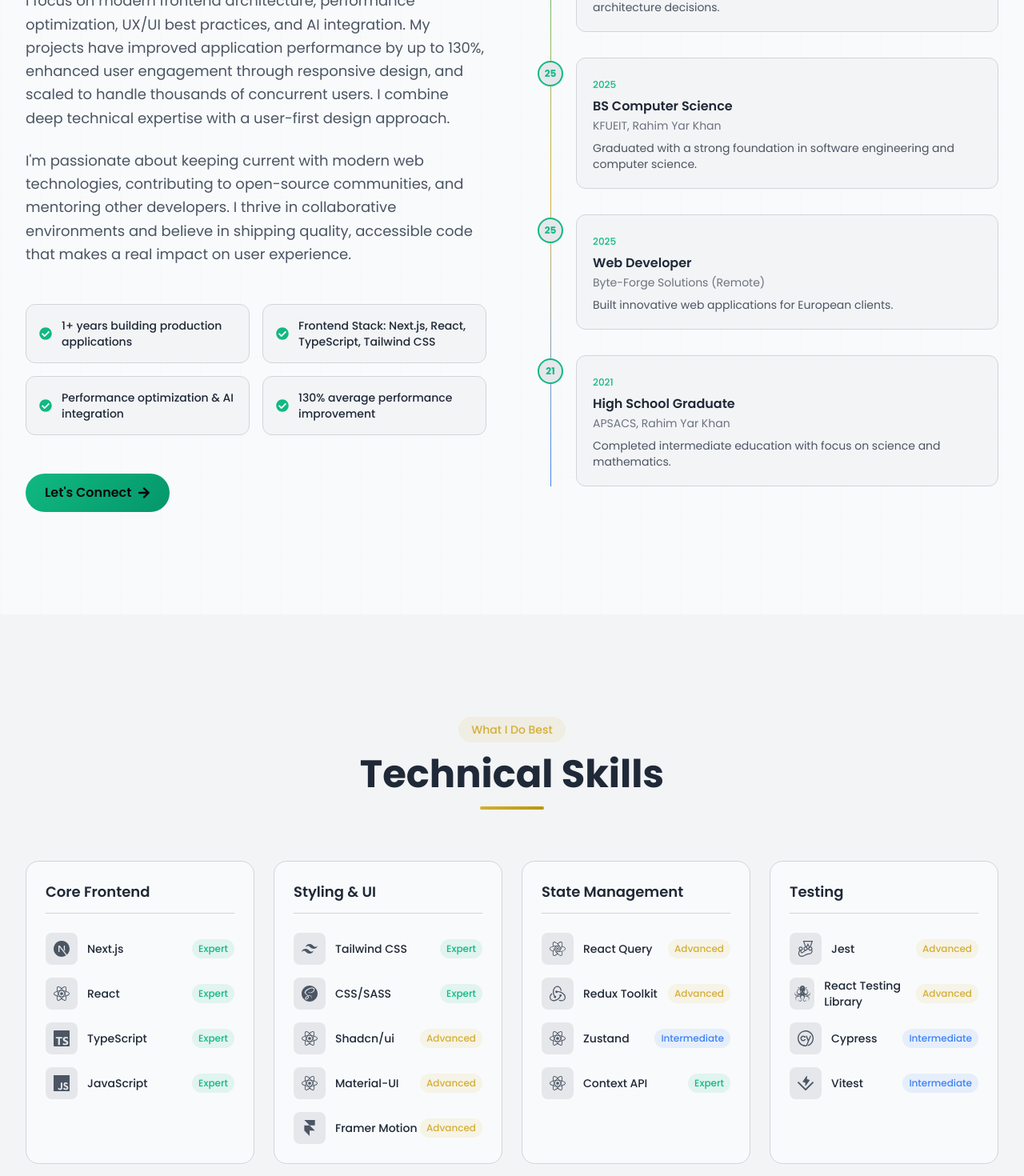
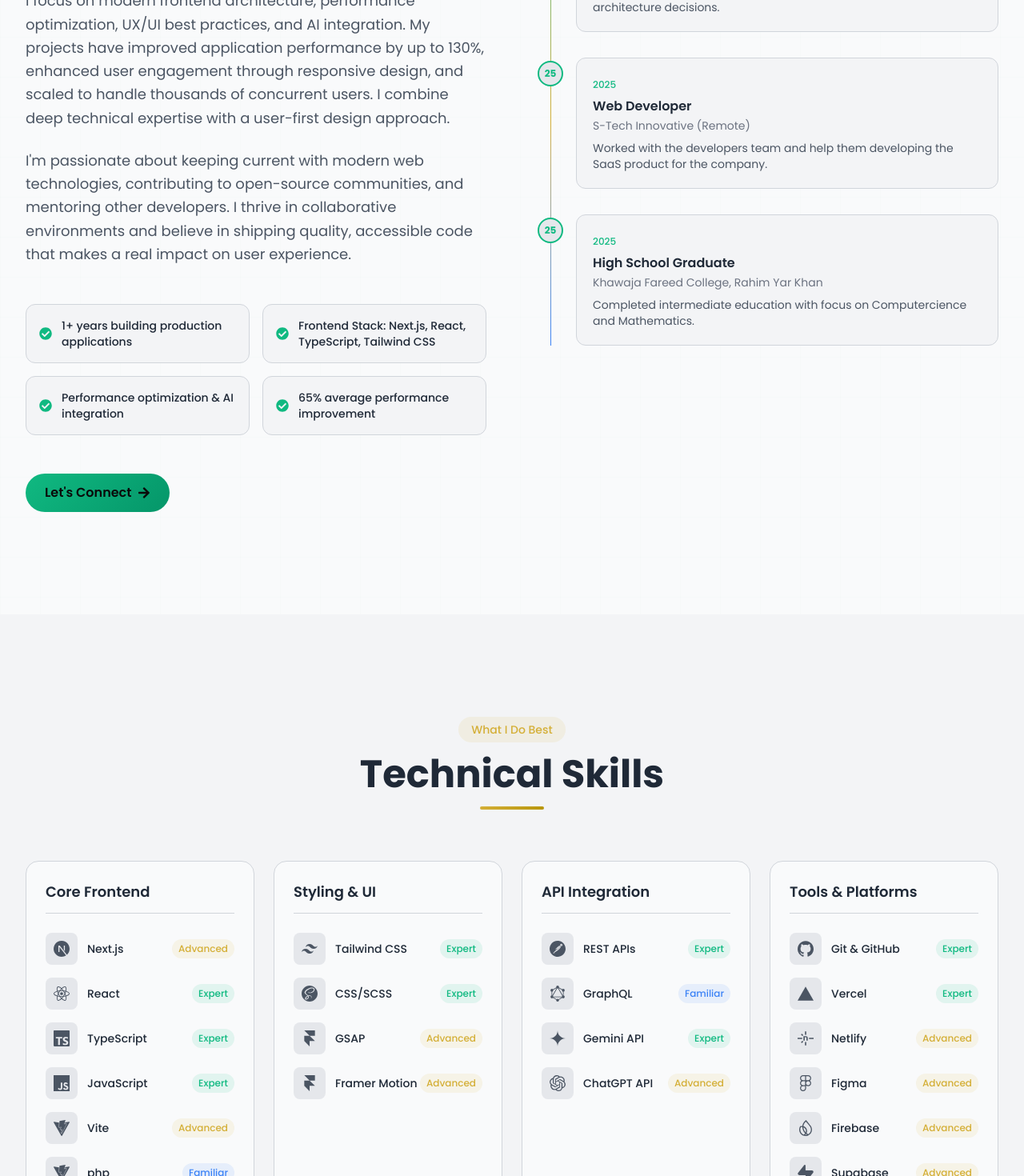
Before and after one commit to ahn009/my-portfolio, a Next.js app: page /about in a window 1280 px wide. Shown: the part 600-2070 px from the top of the page at 80% size. Built offline with nearby package versions, Linux system fonts and the light colour scheme.

Commit message:
updated-data

```diff
--- a/src/data/index.ts
+++ b/src/data/index.ts
@@ -43,6 +43,12 @@
   SiVite,
   SiVitest,
   SiWebpack,
+  SiGooglegemini,
+  SiClaude,
+  SiSupabase,
+  SiPhp,
+  SiHtml5,
+  SiCss3
 } from "react-icons/si";
 import { FaGithub, FaLinkedin, FaGlobe, FaEnvelope, FaPhone, FaMapMarkerAlt } from "react-icons/fa";
 import { IconBaseProps, IconType } from "react-icons";
@@ -83,7 +89,7 @@
     "1+ years building production applications",
     "Frontend Stack: Next.js, React, TypeScript, Tailwind CSS",
     "Performance optimization & AI integration",
-    "130% average performance improvement",
+    "65% average performance improvement",
   ],
 };
 
@@ -92,26 +98,20 @@
   {
     year: "2025",
     title: "Frontend Developer | React & Next.js Specialist",
-    subtitle: "S-Tech Innovative",
+    subtitle: "Web Craf (On-site)",
     description: "Building modern, responsive web applications and leading frontend architecture decisions.",
   },
   {
     year: "2025",
-    title: "BS Computer Science",
-    subtitle: "KFUEIT, Rahim Yar Khan",
-    description: "Graduated with a strong foundation in software engineering and computer science.",
+    title: "Web Developer",
+    subtitle: "S-Tech Innovative (Remote)",
+    description: "Worked with the developers team and help them developing the SaaS product for the company.",
   },
   {
     year: "2025",
-    title: "Web Developer",
-    subtitle: "Byte-Forge Solutions (Remote)",
-    description: "Built innovative web applications for European clients.",
-  },
-  {
-    year: "2021",
     title: "High School Graduate",
-    subtitle: "APSACS, Rahim Yar Khan",
-    description: "Completed intermediate education with focus on science and mathematics.",
+    subtitle: "Khawaja Fareed College, Rahim Yar Khan",
+    description: "Completed intermediate education with focus on Computercience and Mathematics.",
   },
 ];
 
@@ -119,7 +119,7 @@
 export interface Skill {
   name: string;
   icon: IconType;
-  level: "Expert" | "Advanced" | "Intermediate";
+  level: "Expert" | "Advanced" | "Familiar";
 }
 
 export interface SkillCategory {
@@ -131,56 +131,30 @@
   {
     title: "Core Frontend",
     skills: [
-      { name: "Next.js", icon: SiNextdotjs, level: "Expert" },
+      { name: "Next.js", icon: SiNextdotjs, level: "Advanced" },
       { name: "React", icon: SiReact, level: "Expert" },
       { name: "TypeScript", icon: SiTypescript, level: "Expert" },
       { name: "JavaScript", icon: SiJavascript, level: "Expert" },
+      { name: "Vite", icon: SiVite, level: "Advanced" },
+      { name: "php", icon: SiVite, level: "Familiar" },
     ],
   },
   {
     title: "Styling & UI",
     skills: [
       { name: "Tailwind CSS", icon: SiTailwindcss, level: "Expert" },
-      { name: "CSS/SASS", icon: SiSass, level: "Expert" },
-      { name: "Shadcn/ui", icon: SiReact, level: "Advanced" },
-      { name: "Material-UI", icon: SiReact, level: "Advanced" },
+      { name: "CSS/SCSS", icon: SiSass, level: "Expert" },
+      { name: "GSAP", icon: SiFramer, level: "Advanced" },
       { name: "Framer Motion", icon: SiFramer, level: "Advanced" },
-    ],
-  },
-  {
-    title: "State Management",
-    skills: [
-      { name: "React Query", icon: SiReactquery, level: "Advanced" },
-      { name: "Redux Toolkit", icon: SiRedux, level: "Advanced" },
-      { name: "Zustand", icon: SiReact, level: "Intermediate" },
-      { name: "Context API", icon: SiReact, level: "Expert" },
-    ],
-  },
-  {
-    title: "Testing",
-    skills: [
-      { name: "Jest", icon: SiJest, level: "Advanced" },
-      { name: "React Testing Library", icon: SiTestinglibrary, level: "Advanced" },
-      { name: "Cypress", icon: SiCypress, level: "Intermediate" },
-      { name: "Vitest", icon: SiVitest, level: "Intermediate" },
-    ],
-  },
-  {
-    title: "Build Tools & Performance",
-    skills: [
-      { name: "Webpack", icon: SiWebpack, level: "Advanced" },
-      { name: "Vite", icon: SiVite, level: "Expert" },
-      { name: "ESLint", icon: SiEslint, level: "Expert" },
-      { name: "Prettier", icon: SiPrettier, level: "Expert" },
     ],
   },
      {
     title: "API Integration",
     skills: [
       { name: "REST APIs", icon: SiPostman, level: "Expert" },
-      { name: "GraphQL", icon: SiGraphql, level: "Intermediate" },
-      { name: "tRPC", icon: SiTrpc, level: "Intermediate" },
-      { name: "Axios", icon: SiAxios, level: "Expert" },
+      { name: "GraphQL", icon: SiGraphql, level: "Familiar" },
+      { name: "Gemini API", icon: SiGooglegemini, level: "Expert" },
+      { name: "ChatGPT API", icon: SiOpenai, level: "Advanced" },
     ],
   },
   {
@@ -190,16 +164,18 @@
       { name: "Vercel", icon: SiVercel, level: "Expert" },
       { name: "Netlify", icon: SiNetlify, level: "Advanced" },
       { name: "Figma", icon: SiFigma, level: "Advanced" },
-      { name: "Storybook", icon: SiStorybook, level: "Intermediate" },
+      { name: "Firebase", icon: SiFirebase, level: "Advanced" },
+      { name: "Supabase", icon: SiSupabase, level: "Advanced" },
      ],
   },
     {
-    title: "Modern Frontend",
+    title: "Ai Code Generation",
     skills: [
-      { name: "Server Components", icon: SiNextdotjs, level: "Advanced" },
-      { name: "React Server Actions", icon: SiReact, level: "Advanced" },
-      { name: "Progressive Web Apps", icon: SiPwa, level: "Intermediate" },
-      { name: "Web Accessibility", icon: SiReact, level: "Advanced" },
+      { name: "ChatGPT", icon: SiOpenai, level: "Expert" },
+      { name: "Claude Code", icon: SiClaude, level: "Advanced" },
+      { name: " Google Gemini", icon: SiGooglegemini, level: "Advanced" },
+      { name: "GitHub Copilot", icon: SiGithub, level: "Advanced" },
+
       ],
   },
  ];
@@ -226,115 +202,131 @@
 
 export const projectsData: Project[] = [
   {
-    title: "Kids Code & Stories",
+    title: "Arocean Nexus LLC",
     description:
-      "Production-grade EdTech platform making programming accessible to children. Features real-time progress tracking, gamified learning, and parent oversight. 125% performance improvement through optimization.",
+      "Corporate website for a technology-focused company, built with a strong emphasis on performance, responsive design, and SEO. Delivers a clean brand presence with fast load times and modern UI.",
     features: [
-      "Multi-role authentication (parent, child, admin)",
-      "Interactive coding lessons with instant feedback",
-      "Gamified rewards system with achievement badges",
-      "Real-time parent dashboard & progress analytics",
-      "Dynamic content management with CMS integration",
-    ],
-    techStack: [
-      { name: "Next.js", icon: SiNextdotjs },
-      { name: "React", icon: SiReact },
-      { name: "Firebase", icon: SiFirebase },
-      { name: "Tailwind CSS", icon: SiTailwindcss },
-    ],
-    github: "https://github.com/mhaawais/childrens-website",
-    liveDemo: "https://www.kindercode.io/#/",
-    image: "/images/project-kids-code.png",
-  },
-
-  {
-    title: "Smart Content Management System",
-    description:
-      "Enterprise-grade CMS for managing digital content at scale. Built with role-based access, secure authentication, and optimized for high-volume content delivery. Supports books, media assets, and dynamic blogs.",
-    features: [
-      "Granular role-based access control (RBAC)",
-      "Secure JWT authentication & session management",
-      "Intuitive admin dashboard with analytics",
-      "Database migrations & automated seeding",
-      "SEO-optimized content structure & metadata",
-      "Real-time content publishing workflow",
-    ],
-    techStack: [
-      { name: "Next.js", icon: SiNextdotjs },
-      { name: "TypeScript", icon: SiTypescript },
-      { name: "Prisma", icon: SiPrisma },
-      { name: "PostgreSQL", icon: SiPostgresql },
-      { name: "Tailwind CSS", icon: SiTailwindcss },
-    ],
-    github: "https://github.com/mhaawais/database",
-    liveDemo: "https://admin-marypeeofficial.vercel.app/#/",
-    image: "/images/project-cms.png",
-  },
-
-  {
-    title: "E-Commerce Furniture Marketplace",
-    description:
-      "Multi-vendor e-commerce platform connecting furniture retailers with customers. Features Stripe Connect payments, vendor analytics, and CMS-powered product catalog. Built for scalability and transaction security.",
-    features: [
-      "Dynamic product catalog with advanced filtering & search",
-      "Secure multi-vendor checkout with Stripe Connect",
-      "Vendor analytics & sales dashboard",
-      "Real-time inventory management",
-      "Headless CMS integration for content management",
-      "Order tracking & customer notifications",
-    ],
-    techStack: [
-      { name: "Next.js", icon: SiNextdotjs },
-      { name: "TypeScript", icon: SiTypescript },
-      { name: "Stripe", icon: SiStripe },
-      { name: "PostgreSQL", icon: SiPostgresql },
-      { name: "Sanity", icon: SiSanity },
-    ],
-    github: "https://github.com/mhaawais/Ecommerce-Hackathon",
-    liveDemo: "https://final-hackathon-two.vercel.app/",
-    image: "/images/project-ecommerce.png",
-  },
-
-  {
-    title: "AI-Powered Data Sweeper",
-    description:
-      "Data transformation tool for business intelligence. Processes CSV and Excel files with automated cleaning, statistical analysis, and interactive visualizations for data-driven decision making.",
-    features: [
-      "Automated CSV & Excel file transformation",
-      "Intelligent data cleaning & normalization",
-      "Statistical analysis & correlation detection",
-      "Interactive dashboards & visualizations",
-      "Batch processing for large datasets",
-    ],
-    techStack: [
-      { name: "Python", icon: SiPython },
-      { name: "Streamlit", icon: SiStreamlit },
-      { name: "Pandas", icon: SiPandas },
-      { name: "Plotly", icon: SiPlotly },
-    ],
-    github: "https://github.com/mhaawais/Datasweeper-python",
-    image: "/images/project-datasweeper.png",
-  },
-
-  {
-    title: "Business & Agency Websites",
-    description:
-      "Custom-built websites for businesses across diverse industries. Combines stunning design with technical SEO, fast performance, and conversion optimization. Average Lighthouse score: 95+.",
-    features: [
-      "Mobile-first responsive design",
-      "Industry-specific customizations",
-      "Technical SEO optimization",
-      "Performance optimization (Core Web Vitals)",
-      "CMS integration for easy content updates",
-      "Analytics integration & conversion tracking",
+      "Modern, responsive corporate UI",
+      "SEO-optimized pages and metadata",
+      "Reusable component-based architecture",
+      "Fast performance with optimized assets",
+      "Deployed with production-ready configuration",
     ],
     techStack: [
       { name: "Next.js", icon: SiNextdotjs },
       { name: "React", icon: SiReact },
       { name: "Tailwind CSS", icon: SiTailwindcss },
     ],
-    github: "https://github.com/mhaawais",
-    image: "/images/project-agency.png",
+    github: "https://github.com/ahn009/arocean-nexus-llc",
+    liveDemo: "https://aroceannexusllc.com/",
+    image: "/images/project-arocean.png",
+  },
+
+  {
+    title: "Elite Books Writers",
+    description:
+      "SEO-focused business website for a professional writing agency. Designed to improve search visiability, conversions, and user trust with a clean layout and optimized content structure.",
+    features: [
+      "SEO-optimized landing pages",
+      "Conversion-focused layout and CTAs",
+      "Responsive design for all devices",
+      "Fast-loading pages with optimized images",
+      "Scalable structure for future content expansion",
+    ],
+    techStack: [
+      { name: "PHP", icon: SiPhp },
+      { name: "HTML", icon: SiHtml5 },
+      { name: "CSS", icon: SiCss3 },
+    ],
+    github: "https://github.com/ahn009/elite-books-center",
+    liveDemo: "https://elitebookwriters.com/",
+    image: "/images/project-elite-books.png",
+  },
+
+  {
+    title: "Portfolio Site for Team Member",
+    description:
+      "Personal portfolio website built for a team member to showcase skills, projects, and experience. Focused on clean UI, smooth navigation, and professional presentation.",
+    features: [
+      "Clean and minimal portfolio layout",
+      "Project showcase with live previews",
+      "Responsive and mobile-first design",
+      "Reusable UI components",
+      "Optimized for fast page loads",
+    ],
+    techStack: [
+      { name: "Vite", icon: SiVite },
+      { name: "React", icon: SiReact },
+      { name: "Tailwind CSS", icon: SiTailwindcss },
+    ],
+    github: "https://github.com/ahn009/Portfolio-Site",
+    liveDemo: "https://muhammad-awais-portfolio.vercel.app/",
+    image: "/images/project-portfolio-team.png",
+  },
+
+  {
+    title: "Cycle Harmony Hub",
+    description:
+      "Modern web application for a cycling-focused platform, built with a user-friendly interface and smooth navigation. Designed to deliver an engaging experience with clean visuals and structured content.",
+    features: [
+      "User-friendly UI with modern design",
+      "Component-based frontend architecture",
+      "Fully responsive layout",
+      "Optimized routing and navigation",
+      "Deployed on Vercel for fast delivery",
+    ],
+    techStack: [
+      { name: "Vite", icon: SiVite },
+      { name: "React", icon: SiReact },
+      { name: "Tailwind CSS", icon: SiTailwindcss },
+    ],
+    github: "https://github.com/ahn009/cycle-harmony-hub",
+    liveDemo: "https://cycle-harmony-hub.vercel.app/",
+    image: "/images/project-cycle.png",
+  },
+
+  {
+    title: "Feast Islamabad",
+    description:
+      "Restaurant website showcasing menu, branding, and location details. Built with a focus on visual appeal, responsiveness, and fast performance for local business visibility.",
+    features: [
+      "Attractive restaurant-focused UI",
+      "Mobile-first responsive design",
+      "Optimized images and layout",
+      "Clear content structure for users",
+      "Fast deployment and performance tuning",
+    ],
+    techStack: [
+      { name: "Next.js", icon: SiNextdotjs },
+      { name: "React", icon: SiReact },
+      { name: "Tailwind CSS", icon: SiTailwindcss },
+      { name: "TypeScript", icon: SiTypescript },
+    ],
+    github: "https://github.com/ahn009/feast-islamabad",
+    liveDemo: "https://feast-islamabad.vercel.app/",
+    image: "/images/project-feast.png",
+  },
+
+  {
+    title: "My Portfolio",
+    description:
+      "Personal frontend developer portfolio showcasing projects, skills, and experience. Built with Next.js and modern UI practices, focusing on performance, accessibility, and clean design.",
+    features: [
+      "Modern developer-focused UI",
+      "SEO-friendly structure and metadata",
+      "Reusable and scalable components",
+      "Fast performance with Vite/Next optimizations",
+      "Deployed on Vercel",
+    ],
+    techStack: [
+      { name: "Next.js", icon: SiNextdotjs },
+      { name: "React", icon: SiReact },
+      { name: "Tailwind CSS", icon: SiTailwindcss },
+      { name: "TypeScript", icon: SiTypescript },
+    ],
+    github: "https://github.com/ahn009/my-portfolio",
+    liveDemo: "https://byahsan.vercel.app/",
+    image: "/images/project-my-portfolio.png",
   },
 ];
 
@@ -351,9 +343,9 @@
 
 export const experienceData: Experience[] = [
   {
-    company: "S-Tech Innovative",
+    company: "Web Craf",
     role: "Frontend Developer | React & Next.js Specialist",
-    duration: "April 2025 – Present",
+    duration: "October 2025 – Present",
     location: "On-site",
     current: true,
     responsibilities: [
@@ -366,15 +358,14 @@
     ],
   },
   {
-    company: "Byte-Forge Solutions",
+    company: "S-Tech Innovative",
     role: "Web Developer",
-    duration: "January 2025 – March 2025",
-    location: "Europe (Remote)",
+    duration: "August 2025 – September 2025",
+    location: "Karachi (Remote)",
     responsibilities: [
       "Architected and developed 'Kids Code & Stories' educational platform",
       "Optimized application performance achieving 125% improvement in load times",
       "Implemented real-time features and database synchronization using Supabase",
-      "Collaborated with international team across multiple time zones",
       "Deployed to production and managed ongoing maintenance and updates",
     ],
   },
@@ -391,17 +382,10 @@
 
 export const educationData: Education[] = [
    {
-    degree: "BS Computer Science",
-    institution: "KFUEIT",
-    location: "Rahim Yar Khan, Pakistan",
-    year: "2025",
-    description: "Focused on software engineering, algorithms, and web technologies.",
-  },
-  {
     degree: "Intermediate / High School",
     institution: "Punjab Group of Colleges",
     location: "Rahim Yar Khan, Pakistan",
-    year: "2021",
+    year: "2025",
     description: "Completed with focus on science and mathematics.",
   },
 ];
```
Also changed, not shown: public/favicon.png (added). Lines whose indentation alone changed are shown as unchanged.
